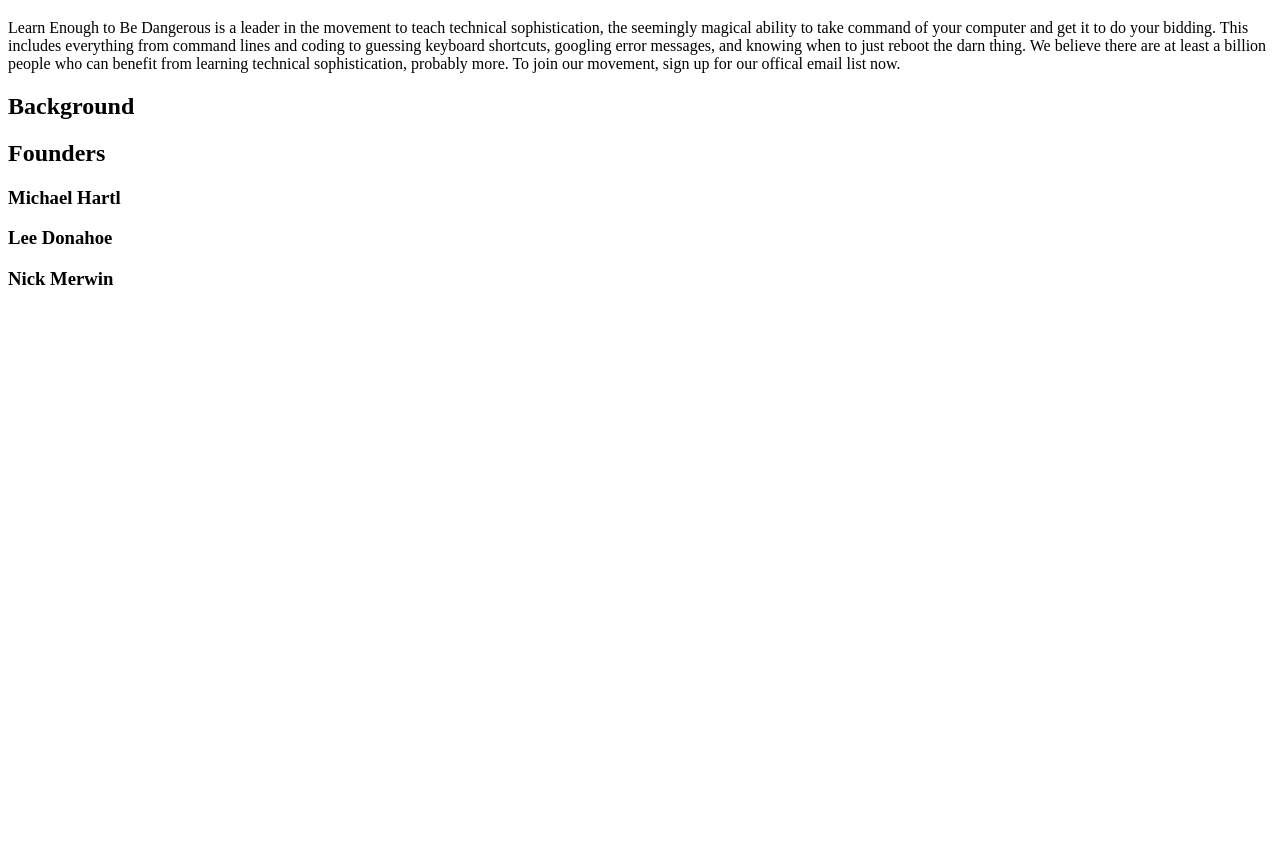
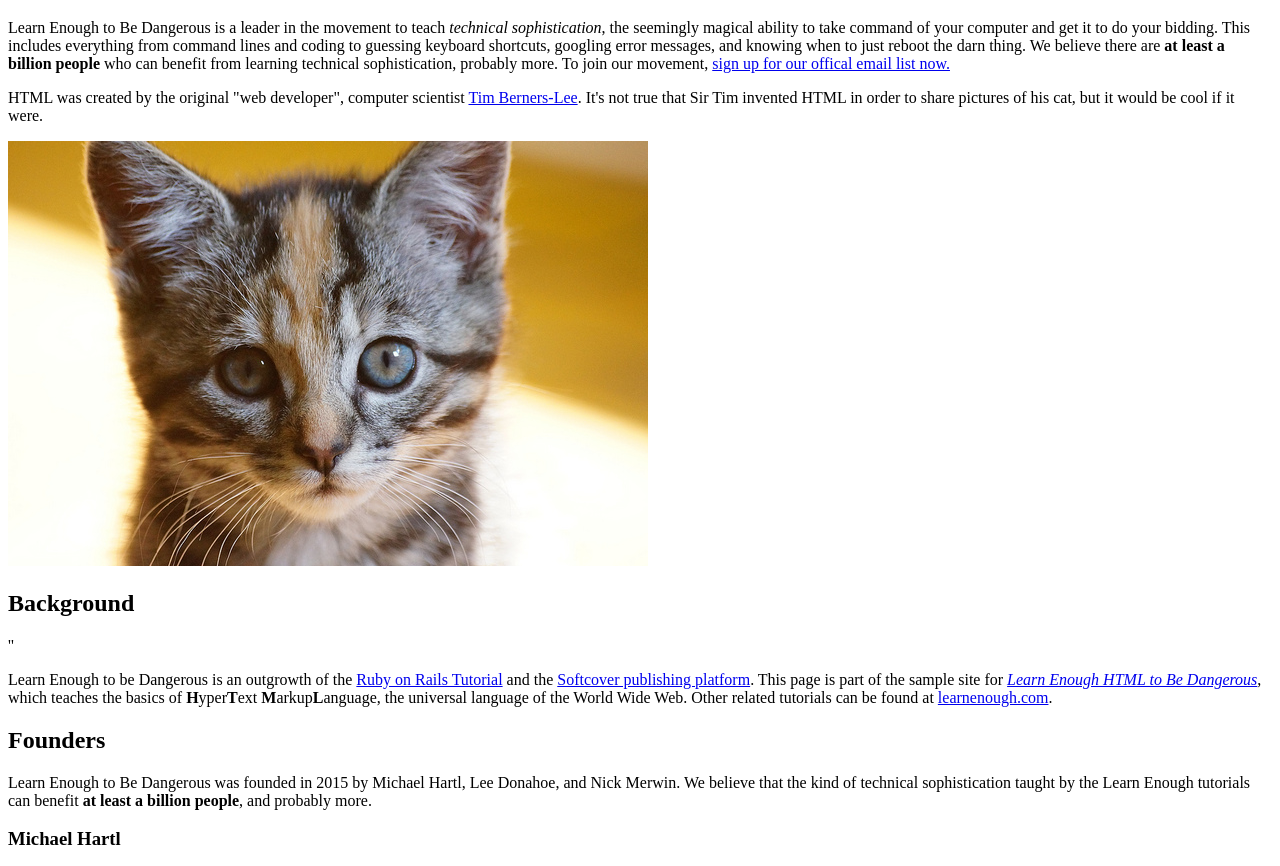
Before and after one commit to brightgeist7469/sample_website, a plain HTML site: page index.html in a window 1280 px wide. Shown: the part 61-927 px from the top of the page. Before the commit the page ends 800 px from the top, so only its background shows below. Drawn offline with Linux system fonts and the light colour scheme; grey boxes are pictures that could not be loaded.

Commit message:
Add content and some images

```diff
--- a/index.html
+++ b/index.html
@@ -8,18 +8,52 @@
     <h1>The Learn Enough Story</h1>
     <p>
       Learn Enough to Be Dangerous is a leader in the movement to teach
-      technical sophistication, the seemingly magical ability to
+      <em>technical sophistication</em>, the seemingly magical ability to
       take command of your computer and get it to do your bidding. This
       includes everything from command lines and coding to guessing
        keyboard shortcuts, googling error messages, and knowing when to just reboot the
-      darn thing. We believe there are at least a billion people who can
+      darn thing. We believe there are <strong>at least a billion people</strong> who can
       benefit from learning technical sophistication, probably more. To join
-      our movement, sign up for our offical email list now.
+      our movement, <a href="https://learnenough.com/email">sign up for our offical
+         email list now.</a>
     <p>
+      HTML was created by the original "web developer", computer scientist
+      <a href="https://en.wikipedia.org/wiki/Tim_Berners-Lee">Tim
+      Berners-Lee</a>. It's not true that Sir Tim invented HTML in order to
+      share pictures of his cat, but it would be cool if it were.
+    </p>
+
+    <img src="images/kitten.jpg" alt="An adorable kitten">
+
     <h2>Background</h2>
+''
+    <p>
+      Learn Enough to be Dangerous is an outgrowth of the
+      <a href="https://railstutorial.org/">Ruby on Rails
+        Tutorial</a> and the
+        <a href="https://www.softcover.io/">Softcover publishing platform</a>.
+        This page is part of the sample site for
+        <a href="https://www.learnenough.com/html"><em>Learn Enough HTML to
+        Be Dangerous</em><a>, which teaches the basics of
+        <strong>H</strong>yper<strong>T</strong>ext
+        <strong>M</strong>arkup<strong>L</strong>anguage, the universal language
+        of the World Wide Web.
+        Other related tutorials can be found at
+        <a href="https://www.learnenough.com/">learnenough.com</a>.
+      <p>
+
+
     <h2>Founders</h2>
+
+    <p>
+      Learn Enough to Be Dangerous was founded in 2015 by Michael
+      Hartl, Lee Donahoe, and Nick Merwin.  We believe that the kind of
+      technical sophistication taught by the Learn Enough tutorials can
+      benefit <strong>at least a billion people</strong>, and probably more.
+    <p>
     <h3>Michael Hartl</h3>
-    <h3>Lee Donahoe</h3>
-    <h3>Nick Merwin</h3>
-  </body>
+
+      <img src="https://gravatar.com/avatar
+      /ffda7d145b83c4118f982401f962ca6?=150"
+           alt="Michael Hartl">
 <html>
```
Also changed, not shown: images/kitten.jpg (added).
